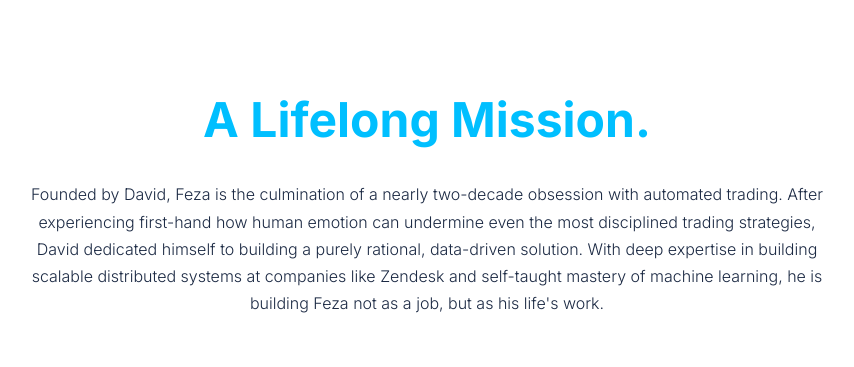
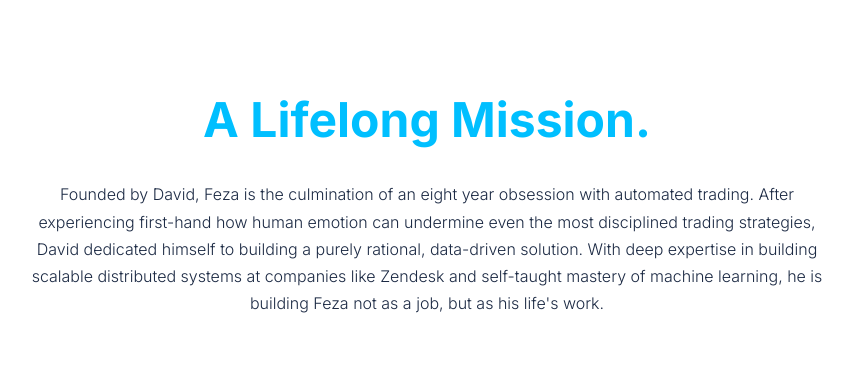
Before and after one commit to feza-ai/feza-ai.github.io, a plain HTML site: page index.html in a window 1280 px wide. Shown: the part 2110-2477 px from the top of the page, without its empty margins (213-1067 px from the left). Drawn offline with Linux system fonts and the light colour scheme.

Commit message:
text edit

```diff
--- a/index.html
+++ b/index.html
@@ -499,7 +499,7 @@
         <section class="founder-section">
             <div class="section-container-founder">
                 <h2 class="accent-text">A Lifelong Mission.</h2>
-                <p>Founded by David, Feza is the culmination of a nearly two-decade obsession with automated
+                <p>Founded by David, Feza is the culmination of an eight year obsession with automated
                     trading. After experiencing first-hand how human emotion can undermine even the most disciplined
                     trading strategies, David dedicated himself to building a purely rational, data-driven solution.
                     With deep expertise in building scalable distributed systems at companies like Zendesk and
```
